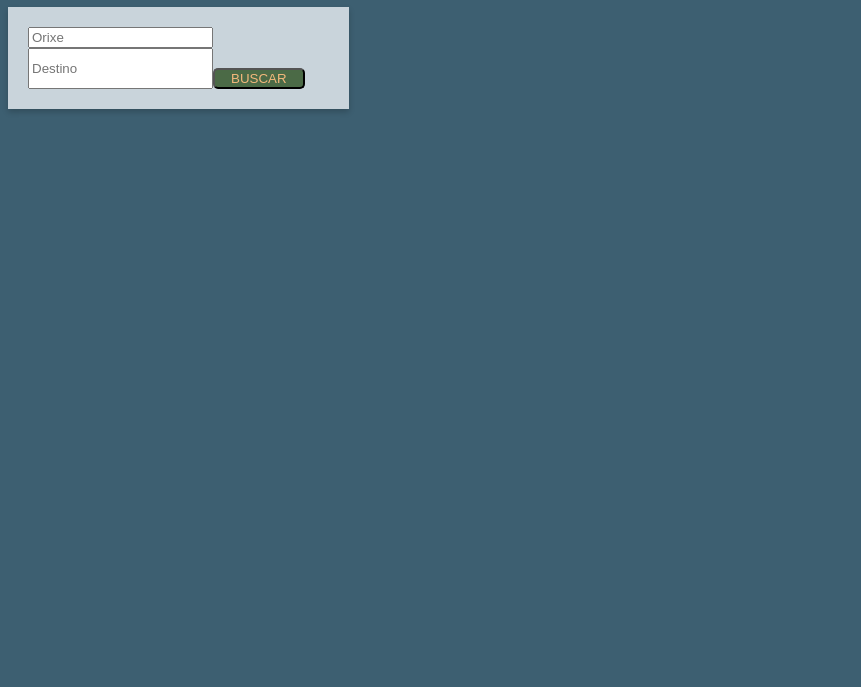
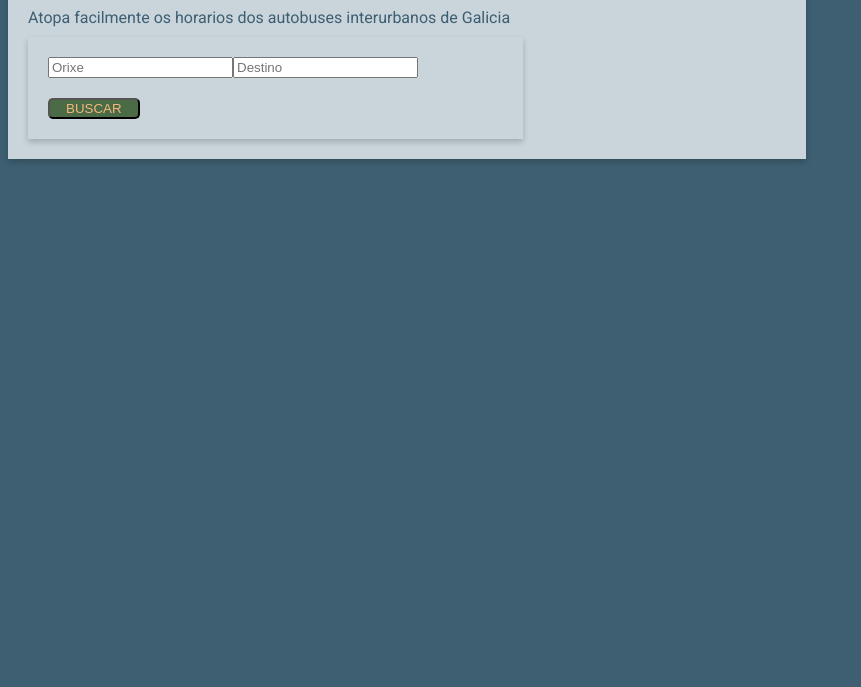
Before and after one commit to mechaphysis/public-transport-app, a React app: page / in a window 1280 px wide. Shown: the part 113-800 px from the top of the page, without its empty margins (0-861 px from the left). Built offline with nearby package versions, Linux system fonts and the light colour scheme.

Commit message:
fix: Correct layout by class assignment

```diff
--- a/src/components/SearchContainer.js
+++ b/src/components/SearchContainer.js
@@ -12,7 +12,7 @@ class SearchContainer extends Component {
   };
   render() {
     return (
-      <div className="description">
+      <div className="container">
         <h1 className="header">A que hora teño bus?</h1>
         <p className="paragraph">
           Atopa facilmente os horarios dos autobuses interurbanos de Galicia
--- a/src/styles.css
+++ b/src/styles.css
@@ -6,7 +6,7 @@ body {
 }
 
 .App {
-  color: #333;
+  color: #3d5f71;
   font-size: 14 px;
   line-height: 20 px;
   display: flex;
```
